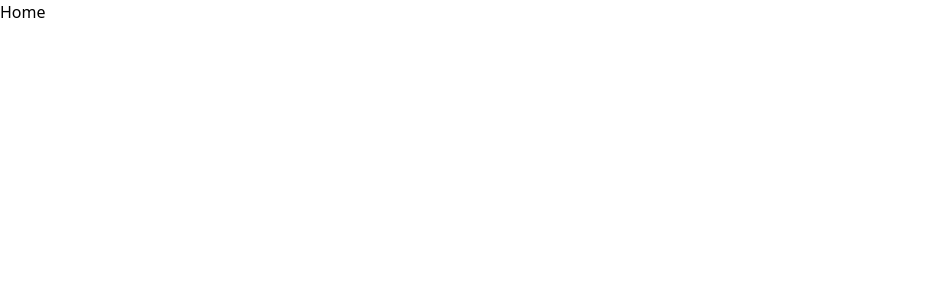
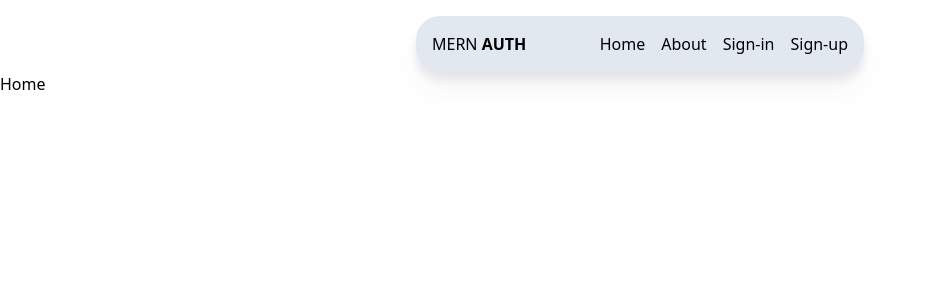
Before and after one commit to imalicolak/mern-fullstack, a React (Vite) app in the folder client/: page / in a window 1280 px wide. Shown: the top 300 px of the page, without its empty margins (0-926 px from the left). Built offline with nearby package versions, Linux system fonts and the light colour scheme.

Commit message:
Created Navbar

```diff
--- a/client/src/App.jsx
+++ b/client/src/App.jsx
@@ -5,10 +5,12 @@ import About from './pages/About'
 import Signin from './pages/Signin'
 import Signup from './pages/Signup'
 import Profile from './pages/Profile'
+import Navbar from './components/Navbar'
 
 export default function App() {
 	return (
 		<BrowserRouter className=''>
+			<Navbar />
 			<Routes>
 				<Route
 					path='/'
--- /dev/null
+++ b/client/src/components/Navbar.jsx
@@ -0,0 +1,33 @@
+import React from 'react'
+import { Link } from 'react-router-dom'
+
+const Navbar = () => {
+	return (
+		<div className='bg-slate-200 lg:w-[35%] md:w-[50%] sm:w-[70%] xs:w-full xs:rounded-none rounded-3xl mx-auto drop-shadow-xl mt-4 xs:mt-0 '>
+			<div className='flex justify-between items-center  max-w-2xl mx-auto p-4 '>
+				<Link to='/'>
+					<h1 className=' '>
+						MERN{' '}
+						<block className='font-bold'> AUTH </block>
+					</h1>
+				</Link>
+				<ul className='flex gap-4'>
+					<Link to='home'>
+						<li>Home</li>
+					</Link>
+					<Link to='about'>
+						<li>About</li>
+					</Link>
+					<Link to='sign-in'>
+						<li>Sign-in</li>
+					</Link>
+					<Link to='sign-up'>
+						<li>Sign-up</li>
+					</Link>
+				</ul>
+			</div>
+		</div>
+	)
+}
+
+export default Navbar
--- a/client/tailwind.config.js
+++ b/client/tailwind.config.js
@@ -1,12 +1,14 @@
 /** @type {import('tailwindcss').Config} */
 
 export default {
-  content: [
-    "./index.html",
-    "./src/**/*.{js,ts,jsx,tsx}",
-  ],
-  theme: {
-    extend: {},
-  },
-  plugins: [],
+	content: ['./index.html', './src/**/*.{js,ts,jsx,tsx}'],
+	theme: {
+		extend: {
+			dropShadow: {
+				'2xl': '0 100px 100px rgba(0, 0, 0, 0.15)',
+				'3xl': '0 35px 35px rgba(0, 0, 0, 0.25)',
+			},
+		},
+	},
+	plugins: [],
 }
```
